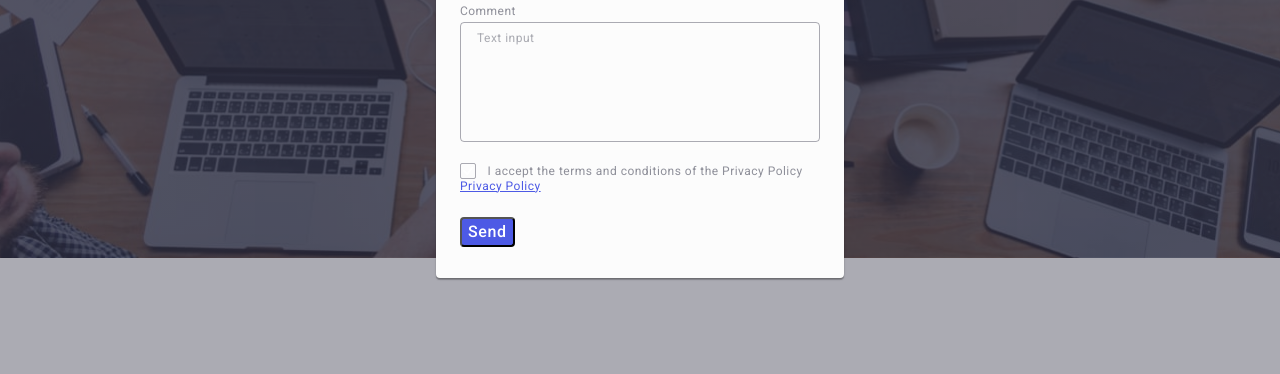
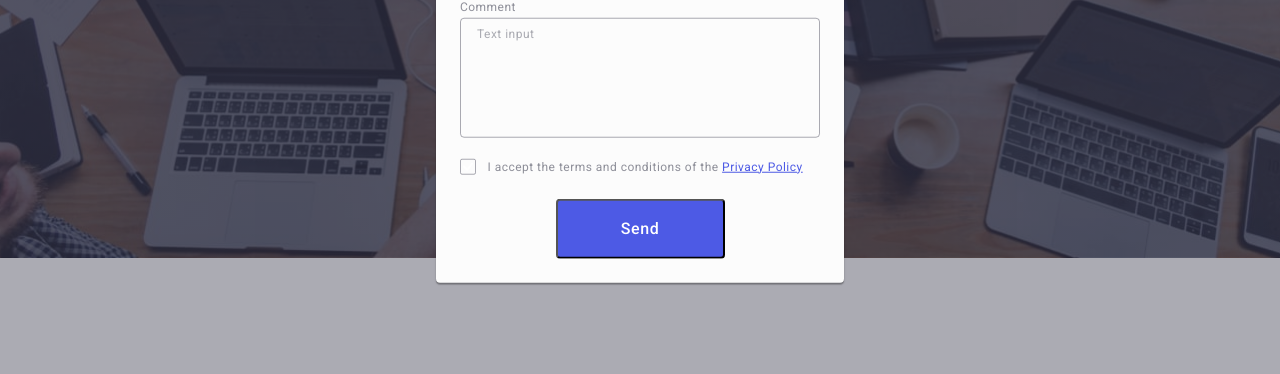
Before and after one commit to SnizhanaPodafa/goit-markup-hw-05, a plain HTML site: page index.html in a window 1280 px wide. Shown: the part 414-788 px from the top of the page. Drawn offline with nearby package versions, Linux system fonts and the light colour scheme.

Commit message:
add modal-submit-btn

```diff
--- a/css/styles.css
+++ b/css/styles.css
@@ -815,6 +815,10 @@ img {
   fill: #f4f4fd;
 }
 .modal-submit-btn {
+  display: block;
+  width: 169px;
+  padding: 16px 32px;
+
   font-weight: 500;
   font-size: 16px;
   line-height: 1.5;
--- a/index.html
+++ b/index.html
@@ -550,6 +550,8 @@
                 type="tel"
                 name="user_phone"
                 id="user_phone"
+                required
+                pattern="[0-9]*"
               />
               <svg class="modal-svg" width="18" height="24">
                 <use href="./images/icons.svg#icon-phone"></use>
@@ -599,7 +601,7 @@
                   <use href="./images/icons.svg#mark"></use>
                 </svg>
               </span>
-              I accept the terms and conditions of the Privacy Policy
+              I accept the terms and conditions of the
               <a
                 class="agreement-link"
                 href=""
```
